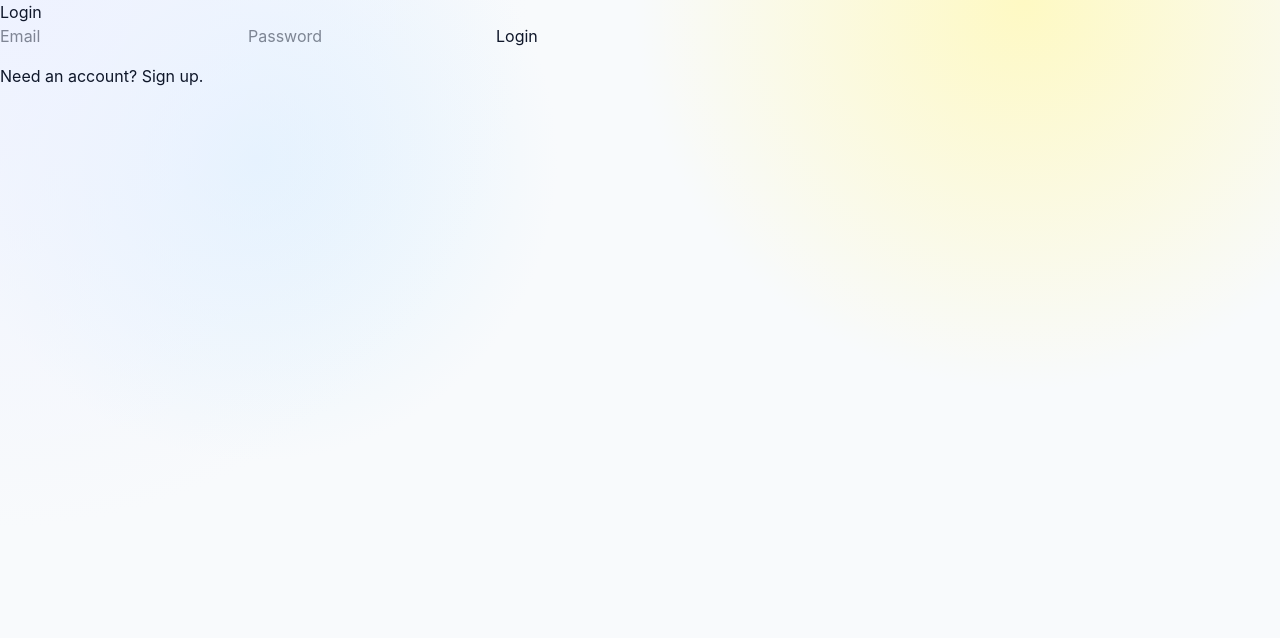
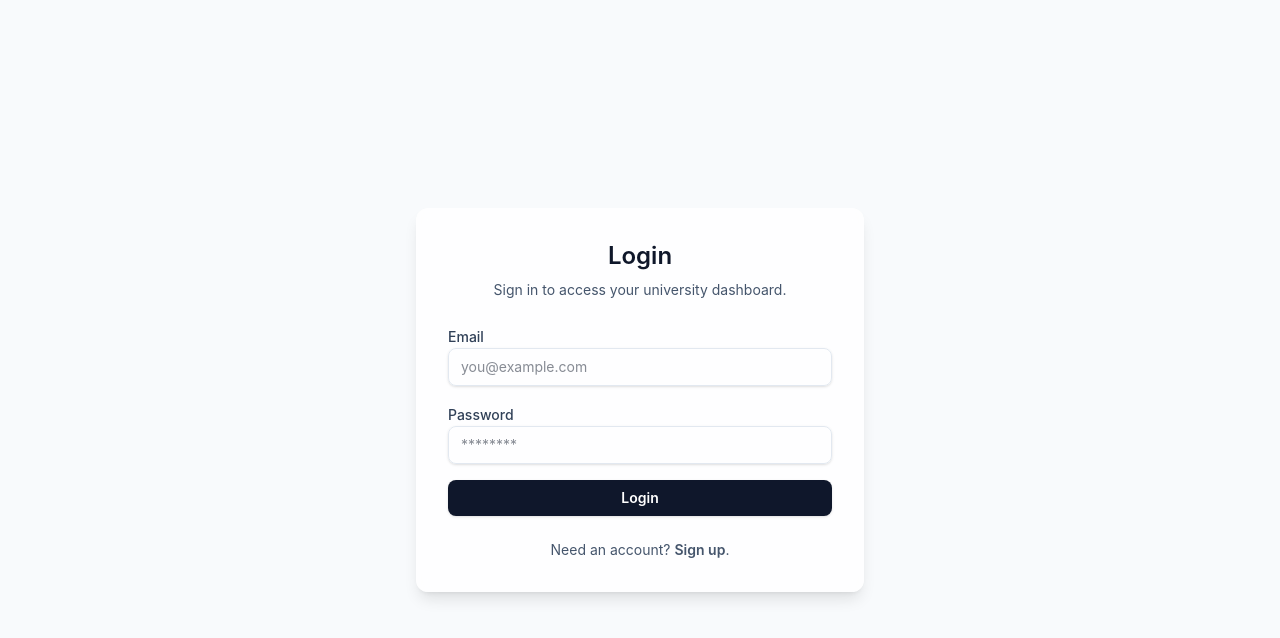
Before and after one commit to mahmoudkhaledmsafouh01-spec/university-app, a Next.js app: page /login in a window 1280 px wide. Shown: the top 638 px of the page. Built offline with nearby package versions, Linux system fonts and the light colour scheme.

Commit message:
updated changes

```diff
--- a/app/login/layout.tsx
+++ b/app/login/layout.tsx
@@ -9,8 +9,12 @@ export default function RootLayout({
   children: React.ReactNode
 }) {
   return (
-    <html lang="en">
-      <body>{children}</body>
-    </html>
+    <div className="min-h-screen bg-slate-50">
+      <div className="flex min-h-screen items-center justify-center p-6">
+        <div className="w-full max-w-md rounded-xl bg-white/80 p-8 shadow-lg backdrop-blur">
+          {children}
+        </div>
+      </div>
+    </div>
   )
 }
--- a/app/login/page.tsx
+++ b/app/login/page.tsx
@@ -25,25 +25,67 @@ export default function LoginPage() {
   };
 
   return (
-    <div>
-      <h1>Login</h1>
+    <div className="space-y-6">
+      <div className="space-y-2 text-center">
+        <h1 className="text-2xl font-semibold">Login</h1>
+        <p className="text-sm text-slate-600">
+          Sign in to access your university dashboard.
+        </p>
+      </div>
 
       {registered && (
-        <p style={{ color: "green" }}>
+        <p className="text-sm font-medium text-green-700">
           Account created successfully. You can sign in now.
         </p>
       )}
 
-      {error && <p style={{ color: "red" }}>Invalid credentials</p>}
+      {error && (
+        <p className="text-sm font-medium text-red-600">Invalid credentials</p>
+      )}
 
-      <form onSubmit={handleSubmit}>
-        <input name="email" type="email" placeholder="Email" required />
-        <input name="password" type="password" placeholder="Password" required />
-        <button type="submit">Login</button>
+      <form className="space-y-4" onSubmit={handleSubmit}>
+        <div className="space-y-1">
+          <label className="text-sm font-medium text-slate-700" htmlFor="email">
+            Email
+          </label>
+          <input
+            id="email"
+            name="email"
+            type="email"
+            placeholder="you@example.com"
+            required
+            className="w-full rounded-lg border border-slate-200 px-3 py-2 text-sm shadow-sm focus:border-slate-400 focus:outline-none"
+          />
+        </div>
+
+        <div className="space-y-1">
+          <label className="text-sm font-medium text-slate-700" htmlFor="password">
+            Password
+          </label>
+          <input
+            id="password"
+            name="password"
+            type="password"
+            placeholder="********"
+            required
+            className="w-full rounded-lg border border-slate-200 px-3 py-2 text-sm shadow-sm focus:border-slate-400 focus:outline-none"
+          />
+        </div>
+
+        <button
+          type="submit"
+          className="w-full rounded-lg bg-slate-900 px-4 py-2 text-sm font-semibold text-white shadow hover:bg-slate-800 focus:outline-none"
+        >
+          Login
+        </button>
       </form>
 
-        <p style={{ marginTop: "1rem" }}>
-        Need an account? <a href="/register">Sign up</a>.
+      <p className="text-center text-sm text-slate-600">
+        Need an account?{" "}
+        <a className="font-semibold text-slate-900 underline" href="/register">
+          Sign up
+        </a>
+        .
       </p>
     </div>
   );
```
